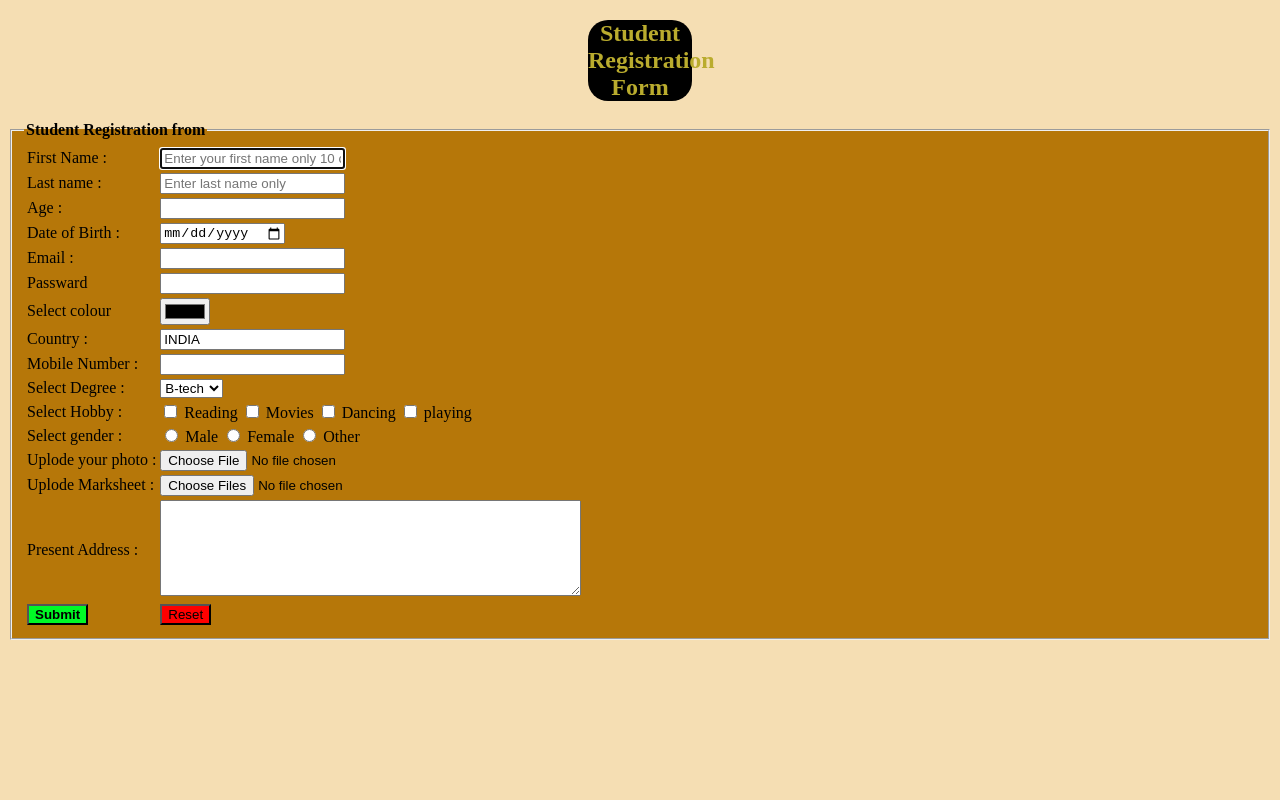
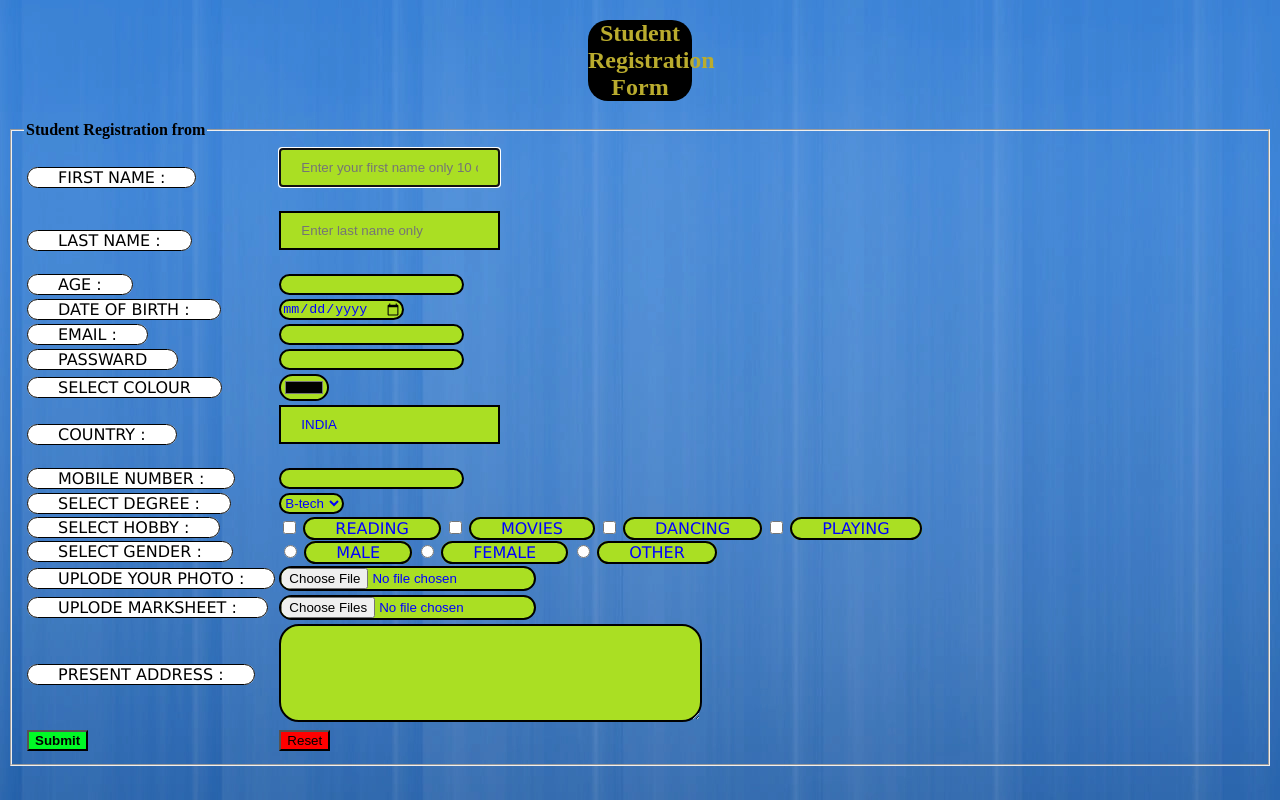
Before and after one commit to adityakashid/my-profile, a plain HTML site: page studentRegistration.html in a window 1280 px wide. Drawn offline with Linux system fonts and the light colour scheme.

Commit message:
updated the home & studentRegistration
updated the home & studentRegistration

```diff
--- a/home.html
+++ b/home.html
@@ -1,36 +1,52 @@
 <!DOCTYPE html>
 <html>
+
 <head>
     <title>Professional Summery </title>
+
+
+    <link rel="preconnect" href="https://fonts.googleapis.com">
+<link rel="preconnect" href="https://fonts.gstatic.com" crossorigin>
+<link href="https://fonts.googleapis.com/css2?family=Julee&display=swap" rel="stylesheet">
+
     <style>
-
-            span{
+        span {
             color: rgb(255, 0, 0);
             background-color: blanchedalmond;
         }
-            #ID1{
+
+        #ID1 {
             background-color: rgb(2, 85, 85);
             color: rgb(191, 137, 137);
         }
-            .h2class{
+
+        .h2class {
             color: brown;
             background-color: rgba(0, 0, 0, 0.879);
+            font-family: 'Julee', cursive;
         }
-            #id2{
-                color:rgb(35, 175, 59) ;
+
+        #id2 {
+            color: rgb(35, 175, 59);
         }
-            ul,li,h2{
+
+        ul,
+        li,
+        h2 {
             padding: 10px 20px;
+            list-style-type:square;
         }
     </style>
 </head>
 <h2 class="h2class"><b> Career Objectives </b></h2>
 <ul>
-            <li style="padding: 20px 20px;">TO WORK IN ORGANIZATION WHERE I CAN LEARN AND GROW MY SKILLS AND HELP ORGANIZATIONAL GROWTH</li>
+    <li style="padding: 20px 20px;">TO WORK IN ORGANIZATION WHERE I CAN LEARN AND GROW MY SKILLS AND HELP ORGANIZATIONAL
+        GROWTH</li>
 </ul>
 <h2 class="h2class"><b> Professional Summary </b></h2>
 <ul id="ID1">
-            <li>Having 5 years of experience in developing single page Web Applicatios using <span>Angular 8</span>, HTML5, CSS3 Bootstarp 5, JavaScript, ES6, Typescript</li>
+    <li>Having 5 years of experience in developing single page Web Applicatios using <span>Angular 8</span>, HTML5, CSS3
+        Bootstarp 5, JavaScript, ES6, Typescript</li>
     <li id="id2">Experience on working with version control system - GIT and GitHub</li>
     <li>Experience on working with JIRA for user stories and bug tracking </li>
     <li>Strong Debugging & Troubleshooting code experience using chrome developer Tool </li>
@@ -41,4 +57,5 @@
     <li>Knowledge of API and Database</li>
 </ul>
 </body>
+
 </html>
--- a/studentRegistration.html
+++ b/studentRegistration.html
@@ -2,22 +2,52 @@
 <html>
   <head>
     <title>Student Rehistration</title>
+    <link rel="preconnect" href="https://fonts.googleapis.com">
+<link rel="preconnect" href="https://fonts.gstatic.com" crossorigin>
+<link href="https://fonts.googleapis.com/css2?family=Oswald:wght@200&display=swap" rel="stylesheet">
     <style>
       body {
-        background-color: wheat;
+        background-image: url(background.img.webp);
       }
-      h2{
-        color:rgb(186, 172, 46);
+      h2 {
+        color: rgb(186, 172, 46);
         background-color: rgb(0, 0, 0);
         border-radius: 20px;
         text-align: center;
         margin: 20px 580px;
       }
-      fieldset{
+      /* fieldset {
         background-color: rgb(182, 119, 9);
+      } */
+      td {
+
+        color: rgb(0, 0, 0);
       }
-      td{
-        color: rgb(0, 0, 0);
+      input[type="text"] {
+        color: rgb(0, 0, 255);
+        background-color: rgb(170, 223, 35);
+        padding: 10px 20px;
+        margin-bottom: 20px;
+        border: 2px solid black;
+      }
+      label{
+        /* font-family: 'Oswald', sans-serif; */
+        text-transform: uppercase;
+        margin-bottom: 30px;
+        /* padding: 20px 20px; */
+        border: 1px solid black;
+        padding-left: 30px;
+        border-radius: 20px;
+        background-color: rgb(255, 255, 255);
+        padding-right: 30px;
+        font-family: 'Lucida Sans', 'Lucida Sans Regular', 'Lucida Grande', 'Lucida Sans Unicode', Geneva, Verdana, sans-serif;
+
+      }
+      .a1{
+        color: blue;
+        border-radius: 20px;
+        background-color: rgb(170, 223, 35);
+        border: 2px solid black;
       }
     </style>
   </head>
@@ -25,7 +55,9 @@
     <h2>Student Registration Form</h2>
 
     <fieldset>
-      <legend><span><strong>Student Registration from</strong></span></legend>
+      <legend>
+        <span><strong>Student Registration from</strong></span>
+      </legend>
 
       <form>
         <!-- <label> First Name</label>
@@ -63,38 +95,38 @@
             </tr>
             <tr>
               <td><label>Age :</label></td>
-              <td><input type="number" max="98" required /></td>
+              <td><input class="a1" type="number" max="98" required /></td>
             </tr>
             <tr>
-              <td><label> Date of Birth :</label></td>
-              <td><input type="date" /></td>
+              <td><label>Date of Birth :</label></td>
+              <td><input class="a1" type="date" /></td>
             </tr>
             <tr>
-              <td><label> Email :</label></td>
-              <td><input type="email" /></td>
+              <td><label>Email :</label></td>
+              <td><input class="a1" type="email" /></td>
             </tr>
             <tr>
-              <td><label> Passward</label></td>
-              <td><input type="password" /></td>
+              <td><label>Passward</label></td>
+              <td><input class="a1" type="password" /></td>
             </tr>
             <tr>
               <td><label>Select colour</label></td>
-              <td><input type="color" /></td>
+              <td><input class="a1" type="color" /></td>
             </tr>
 
             <tr>
-              <td><label> Country :</label></td>
+              <td><label>Country :</label></td>
               <td><input type="text" value="INDIA" readonly /></td>
             </tr>
 
             <tr>
-              <td><label> Mobile Number :</label></td>
-              <td><input type="number" /></td>
+              <td><label>Mobile Number :</label></td>
+              <td><input class="a1" type="number" /></td>
             </tr>
             <tr>
               <td><label>Select Degree :</label></td>
               <td>
-                <select>
+                <select class="a1">
                   <option>B-tech</option>
                   <option>BCA</option>
                   <option>MBA</option>
@@ -108,36 +140,54 @@
             <tr>
               <td><label>Select Hobby :</label></td>
               <td>
-                <input type="checkbox" /> <label> Reading </label>
-                <input type="checkbox" /> <label> Movies </label>
-                <input type="checkbox" /> <label> Dancing </label>
-                <input type="checkbox" /> <label> playing </label>
+                <input type="checkbox" />
+                <label class="a1">Reading</label>
+                <input type="checkbox" />
+                <label class="a1">Movies</label>
+                <input type="checkbox" />
+                <label class="a1">Dancing</label>
+                <input type="checkbox" />
+                <label class="a1">playing</label>
               </td>
             </tr>
             <tr>
               <td><label>Select gender :</label></td>
               <td>
-                <input type="radio" name="gender" /> <label> Male</label>
-                <input type="radio" name="gender" /> <label>Female</label>
-                <input type="radio" name="gender" /> <label>Other</label>
+                <input type="radio" name="gender" />
+                <label class="a1" >Male</label>
+                <input type="radio" name="gender" />
+                <label class="a1">Female</label>
+                <input type="radio" name="gender" />
+                <label class="a1">Other</label>
               </td>
             </tr>
             <tr>
               <td><label>Uplode your photo :</label></td>
-              <td><input type="file" /></td>
+              <td><input class="a1" type="file" /></td>
             </tr>
             <tr>
               <td><label>Uplode Marksheet :</label></td>
-              <td><input type="file" multiple /></td>
+              <td><input class="a1" type="file" multiple /></td>
             </tr>
             <!-- this is yous to take more information so we get bigger text bar -->
             <tr>
               <td><label>Present Address :</label></td>
-              <td><textarea cols="50" rows="6"></textarea></td>
+              <td><textarea class="a1" cols="50" rows="6"></textarea></td>
             </tr>
             <tr>
-              <td><button style="background-color: rgb(0, 250, 38);" type="submit"><b>Submit</b></button></td>
-              <td><button style="background-color: rgb(255, 0, 0);" type="reset">Reset</button></td>
+              <td>
+                <button
+                  style="background-color: rgb(0, 250, 38);"
+                  type="submit"
+                >
+                  <b>Submit</b>
+                </button>
+              </td>
+              <td>
+                <button style="background-color: rgb(255, 0, 0);" type="reset">
+                  Reset
+                </button>
+              </td>
             </tr>
           </tbody>
         </table>
```
Also changed, not shown: background.img.webp (added). Lines whose indentation alone changed are shown as unchanged.
